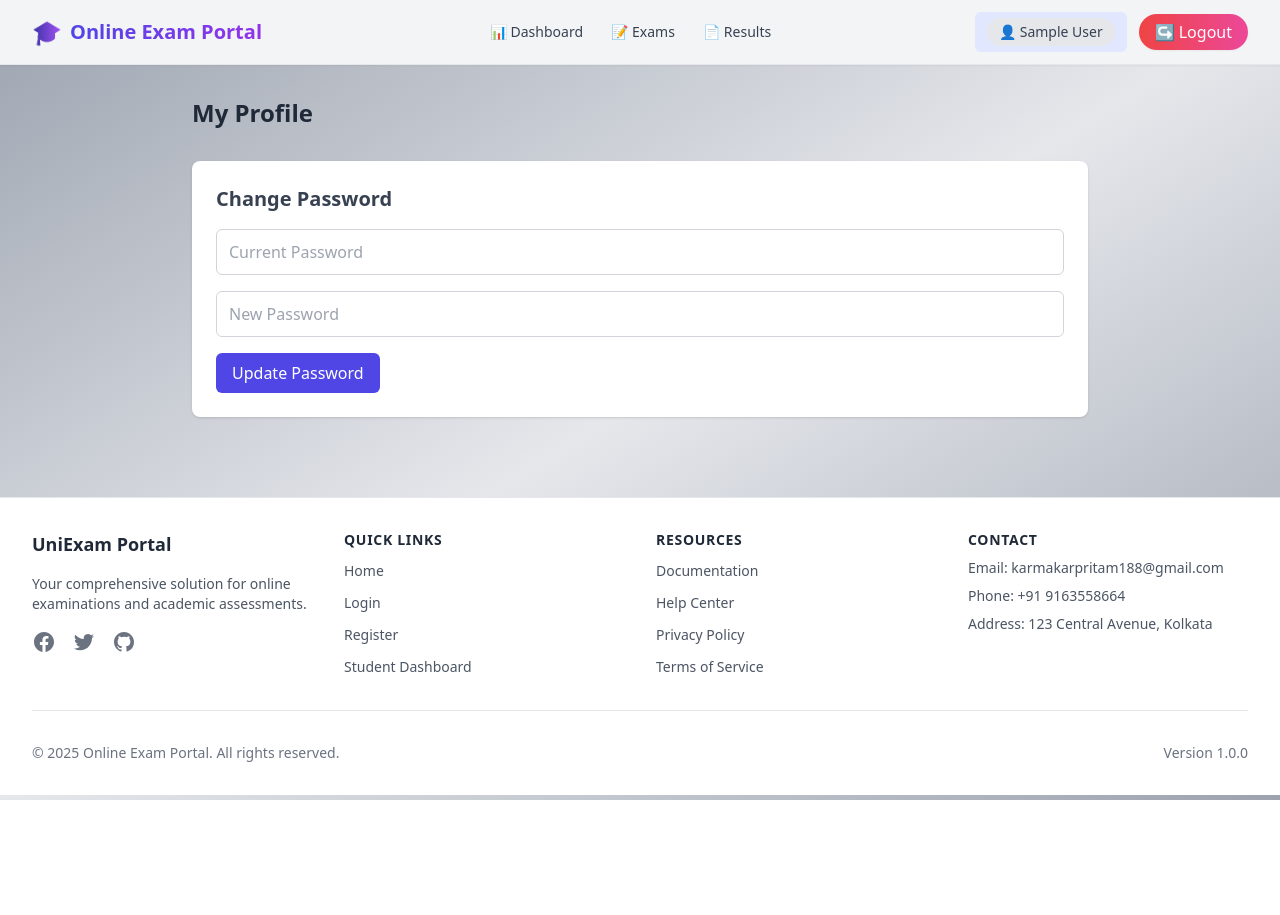
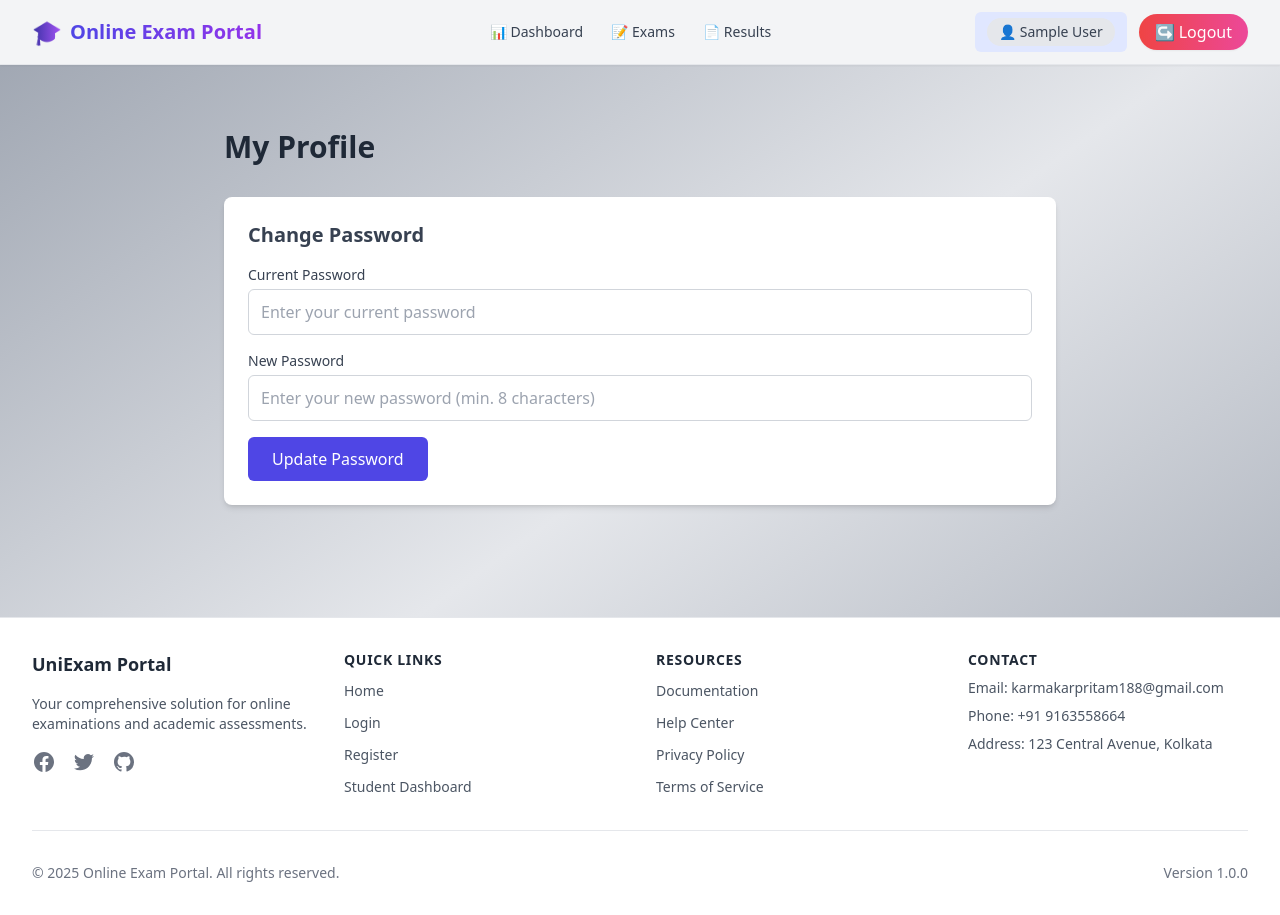
Before and after one commit to PRITAM188/Online-Exam-Portal, a React (Create React App) app in the folder client/: page /profile in a window 1280 px wide. Before the commit the page ends 800 px from the top, so only its background shows below. Built offline with nearby package versions, Linux system fonts and the light colour scheme; no server answers; sample sign-in values are in the browser's storage.

Commit message:
first commit

```diff
--- a/client/src/pages/Profile.js
+++ b/client/src/pages/Profile.js
@@ -3,9 +3,11 @@
 import LoadingSpinner from '../components/shared/LoadingSpinner';
 import { Toaster, toast } from 'react-hot-toast';
 
-const API_URL = 'http://127.0.0.1:3001/api';
+const API_URL = process.env.REACT_APP_API_URL || 'http://127.0.0.1:3001/api';
+const inputClasses = "w-full px-3 py-2.5 border border-gray-300 bg-white text-gray-800 rounded-md focus:outline-none focus:ring-2 focus:ring-indigo-500";
 
 function Profile() {
+    // ... (state and useEffect code remains the same)
     const [user, setUser] = useState(null);
     const [loading, setLoading] = useState(true);
     const [passwordData, setPasswordData] = useState({
@@ -31,31 +33,49 @@
         setPasswordData({ ...passwordData, [e.target.name]: e.target.value });
     };
 
+
     const handlePasswordSubmit = async (e) => {
         e.preventDefault();
+
+        // Client-side checks
+        if (passwordData.currentPassword === passwordData.newPassword) {
+            toast.error('New password cannot be the same as the current password.');
+            return;
+        }
         if (passwordData.newPassword.length < 8) {
             toast.error('New password must be at least 8 characters long.');
             return;
         }
+
         try {
+            // --- STEP 1: Send data to the backend ---
             const response = await axios.patch(`${API_URL}/users/me/change-password`, passwordData);
-            toast.success(response.data.message);
+
+            // --- STEP 2 (SUCCESS): If backend responds with success, this code runs ---
+            // It shows the success message from the server.
+            toast.success(response.data.message || 'Password updated successfully!');
+
             setPasswordData({ currentPassword: '', newPassword: '' });
+
         } catch (error) {
+            // --- STEP 2 (FAILURE): If backend responds with an error (like wrong password), this code runs ---
+            // It shows the specific error message from the server.
             toast.error(error.response?.data?.message || 'Failed to change password.');
         }
     };
 
+    // ... (JSX rendering code remains the same)
     if (loading) return <LoadingSpinner />;
 
     return (
         <>
             <Toaster position="top-center" reverseOrder={false} />
-            <div className="max-w-4xl mx-auto space-y-8">
-                <h1 className="text-2xl font-bold text-gray-800">My Profile</h1>
+            <div className="max-w-4xl mx-auto p-4 sm:p-6 lg:p-8 space-y-8">
+                {/* Profile Details and Change Password Form */}
+                <h1 className="text-3xl font-bold text-gray-800">My Profile</h1>
 
                 {user && (
-                    <div className="bg-white p-6 rounded-lg shadow">
+                    <div className="bg-white p-6 rounded-lg shadow-md">
                         <h2 className="text-xl font-semibold mb-4 text-gray-700">Profile Details</h2>
                         <div className="grid grid-cols-1 md:grid-cols-2 gap-4 text-gray-600">
                             <div><strong>Name:</strong> {user.name}</div>
@@ -66,33 +86,45 @@
                                     <div><strong>Department:</strong> {user.department}</div>
                                 </>
                             )}
-                            <div><strong>Role:</strong> <span className="capitalize">{user.role}</span></div>
+                            <div><strong>Role:</strong> <span className="capitalize bg-indigo-100 text-indigo-800 text-sm font-medium px-2.5 py-0.5 rounded-full">{user.role}</span></div>
                         </div>
                     </div>
                 )}
 
-                <div className="bg-white p-6 rounded-lg shadow">
+                <div className="bg-white p-6 rounded-lg shadow-md">
                     <h2 className="text-xl font-semibold mb-4 text-gray-700">Change Password</h2>
                     <form onSubmit={handlePasswordSubmit} className="space-y-4">
+                        <div>
+                            <label htmlFor="currentPassword" className="block text-sm font-medium text-gray-700 mb-1">
+                                Current Password
+                            </label>
                             <input
                                 type="password"
+                                id="currentPassword"
                                 name="currentPassword"
-                            placeholder="Current Password"
+                                placeholder="Enter your current password"
                                 value={passwordData.currentPassword}
                                 onChange={handlePasswordChange}
                                 required
-                            className="w-full px-3 py-2.5 border border-gray-300 bg-white text-gray-800 rounded-md focus:outline-none focus:ring-indigo-500"
+                                className={inputClasses}
                             />
+                        </div>
+                        <div>
+                            <label htmlFor="newPassword" className="block text-sm font-medium text-gray-700 mb-1">
+                                New Password
+                            </label>
                             <input
                                 type="password"
+                                id="newPassword"
                                 name="newPassword"
-                            placeholder="New Password"
+                                placeholder="Enter your new password (min. 8 characters)"
                                 value={passwordData.newPassword}
                                 onChange={handlePasswordChange}
                                 required
-                            className="w-full px-3 py-2.5 border border-gray-300 bg-white text-gray-800 rounded-md focus:outline-none focus:ring-indigo-500"
+                                className={inputClasses}
                             />
-                        <button type="submit" className="px-4 py-2 bg-indigo-600 text-white font-medium rounded-md hover:bg-indigo-700">
+                        </div>
+                        <button type="submit" className="w-full sm:w-auto px-6 py-2.5 bg-indigo-600 text-white font-medium rounded-md hover:bg-indigo-700 focus:outline-none focus:ring-2 focus:ring-offset-2 focus:ring-indigo-500 transition ease-in-out duration-150">
                             Update Password
                         </button>
                     </form>
```
Lines whose indentation alone changed are shown as unchanged.
